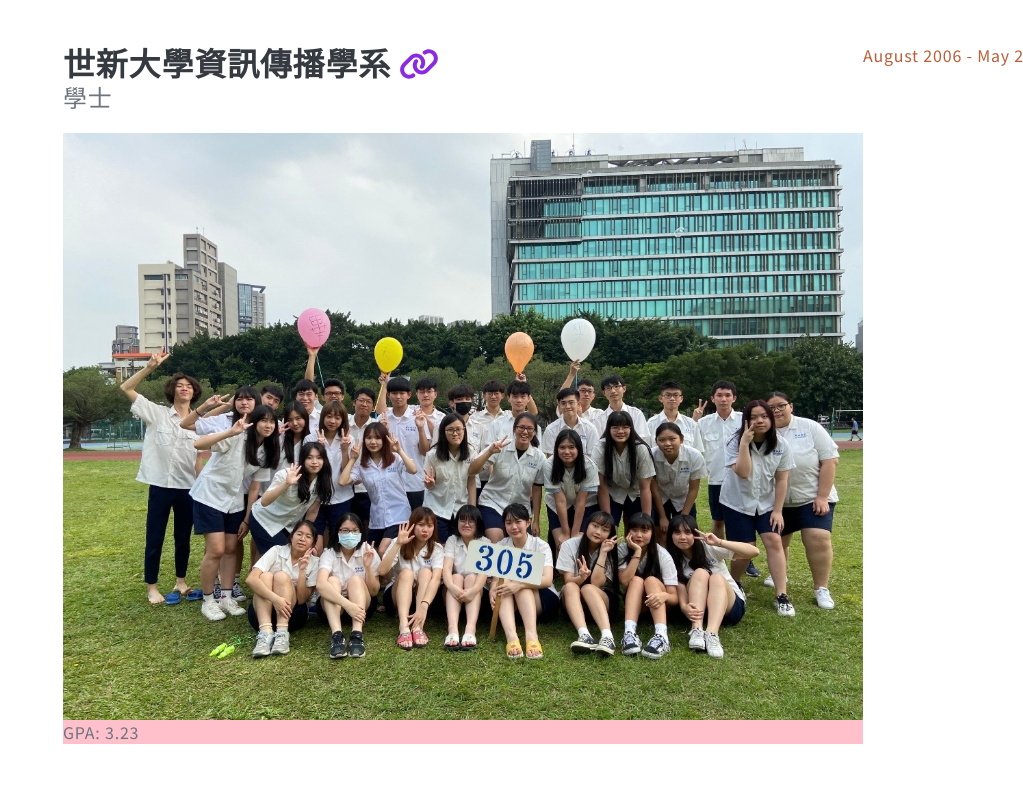
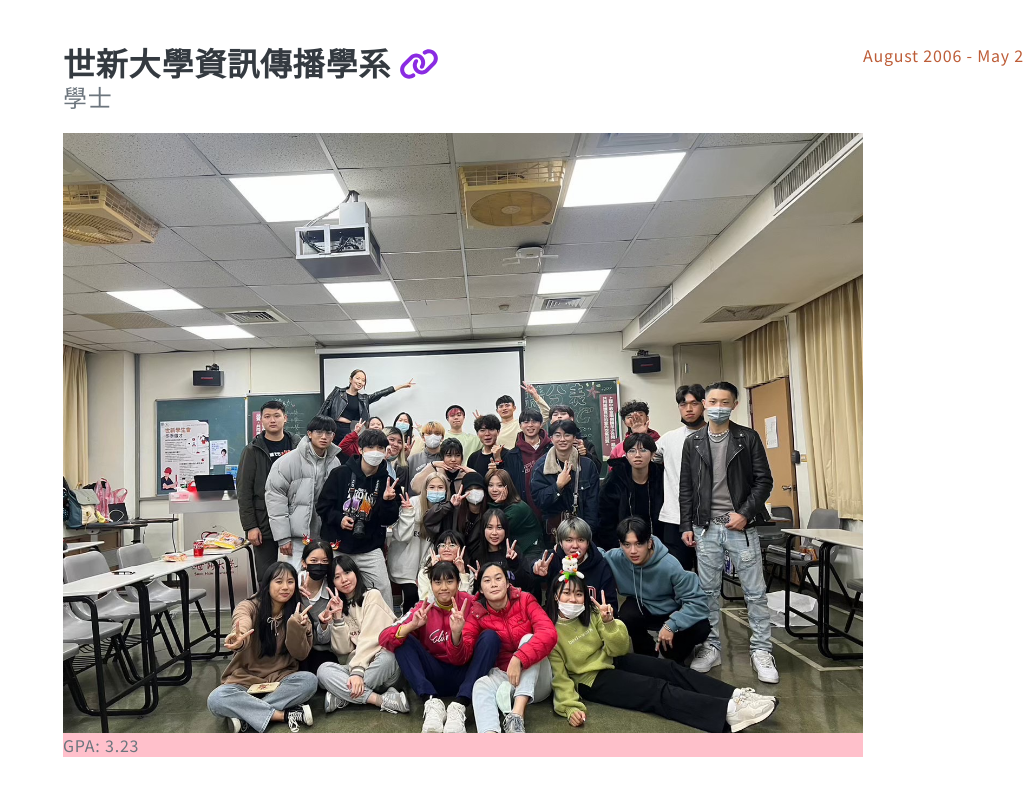
Before and after one commit to panmax12/panmax12.github.io, a plain HTML site: page index.html in a window 1280 px wide. Shown: the part 2160-2960 px from the top of the page, without its empty margins (257-1280 px from the left). Drawn offline with nearby package versions, Linux system fonts and the light colour scheme; a script that the page names is missing; a web font is replaced by a local one.

Commit message:
Update index.html

```diff
--- a/index.html
+++ b/index.html
@@ -116,7 +116,7 @@
                         <div class="flex-grow-1">
                             <h3 class="mb-0">世新大學資訊傳播學系 <a class="expedu_icon" href="https://ics.wp.shu.edu.tw/" target="_blank"><i class="fa-solid fa-link"></i></a></h3>
                             <div class="subheading mb-3">學士</div>
-                            <div><img src="assets/img/HJ305.jpg" alt="睿智的人類" width="800px"></div>
+                            <div><img src="assets/img/SHU2d.jpg" alt="睿智的人類" width="800px"></div>
                             <p>GPA: 3.23</p>
                         </div>
                         <div class="flex-shrink-0"><span class="text-primary">August 2006 - May 2010</span></div>
@@ -125,6 +125,7 @@
                         <div class="flex-grow-1">
                             <h3 class="mb-0">華江高中 <a class="expedu_icon" href="https://www.hcsh.tp.edu.tw/" target="_blank"><i class="fa-solid fa-link"></i></a></h3>
                             <div class="subheading mb-3">還沒領畢業證書</div>
+                            <div><img src="assets/img/HJ305.jpg" alt="睿智的人類" width="800px"></div>
                             <p>GPA: 3.56</p>
                         </div>
                         <div class="flex-shrink-0"><span class="text-primary">August 2002 - May 2006</span></div>
```
